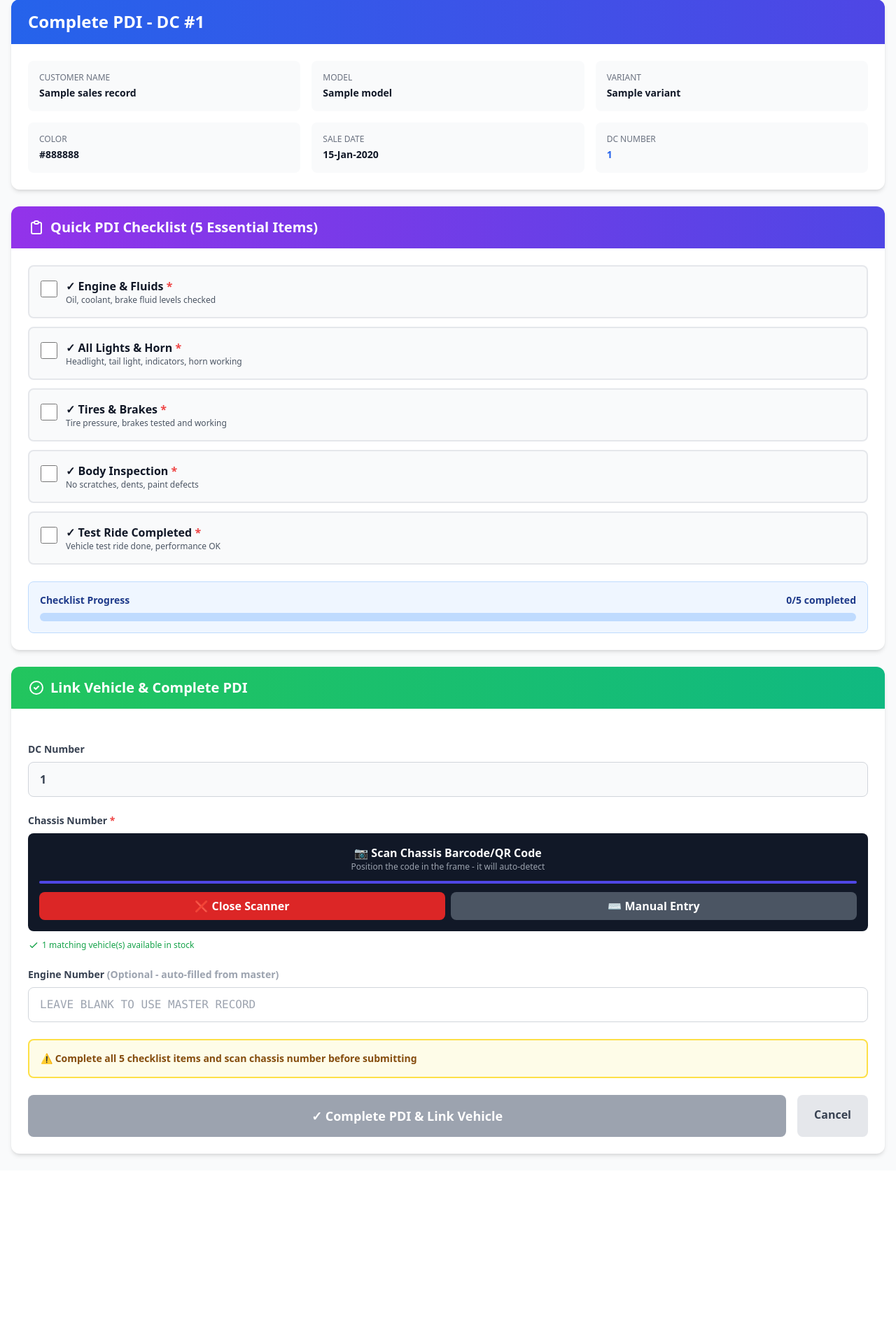
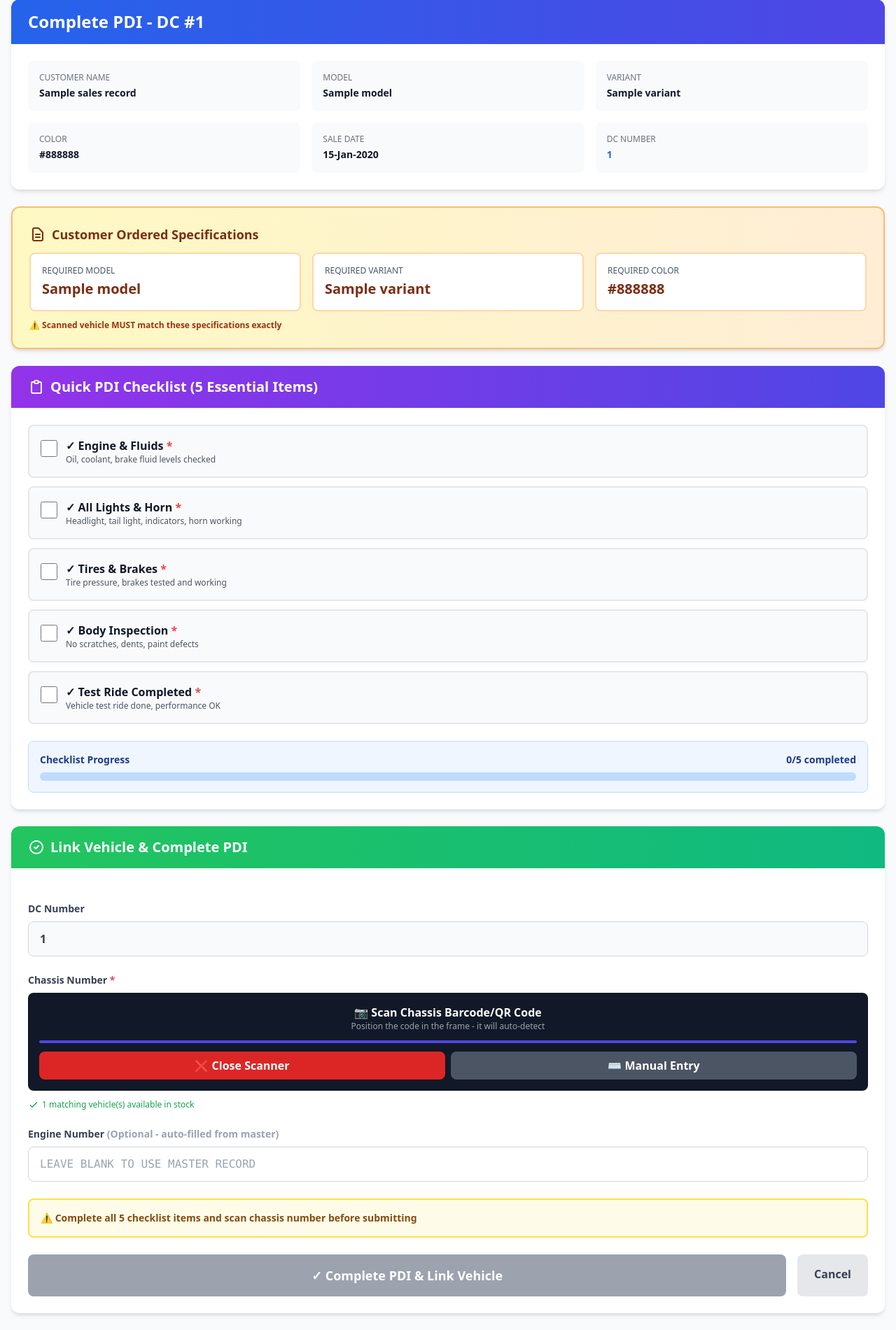
Before and after one commit to akashkatakam/pdi-control-center, a FastAPI app: template templates/mechanic_pdi_form.html in a window 1280 px wide. Shown: the part 191-2092 px from the top of the page at 70% size. Before the commit the page ends 1845 px from the top, so only its background shows below. Run offline with FastAPI, Linux system fonts and the light colour scheme; the template is opened without the code that fills it: most values are stand-ins (such as "Sample title", 1, 10 or a date in 2020); some libraries are stand-ins or nearby versions.

Commit message:
Mechanic view completely working

```diff
--- a/templates/mechanic_pdi_form.html
+++ b/templates/mechanic_pdi_form.html
@@ -16,11 +16,16 @@
     {% endif %}
 
     {% if error %}
-    <div class="bg-red-50 border border-red-200 text-red-800 px-4 py-3 rounded-lg flex items-center">
-        <svg class="w-5 h-5 mr-2" fill="none" stroke="currentColor" viewBox="0 0 24 24">
-            <path stroke-linecap="round" stroke-linejoin="round" stroke-width="2" d="M6 18L18 6M6 6l12 12"/>
-        </svg>
-        {{ error }}
+    <div class="bg-red-50 border-2 border-red-500 text-red-900 px-6 py-4 rounded-lg shadow-lg">
+        <div class="flex items-start">
+            <svg class="w-6 h-6 mr-3 flex-shrink-0 mt-1" fill="none" stroke="currentColor" viewBox="0 0 24 24">
+                <path stroke-linecap="round" stroke-linejoin="round" stroke-width="2" d="M12 9v2m0 4h.01m-6.938 4h13.856c1.54 0 2.502-1.667 1.732-3L13.732 4c-.77-1.333-2.694-1.333-3.464 0L3.34 16c-.77 1.333.192 3 1.732 3z"/>
+            </svg>
+            <div class="flex-1">
+                <h3 class="font-bold text-lg mb-2">Error</h3>
+                <pre class="text-sm whitespace-pre-wrap font-mono">{{ error }}</pre>
+            </div>
+        </div>
     </div>
     {% endif %}
 
@@ -68,6 +73,31 @@
                 </div>
             </div>
         </div>
+    </div>
+
+    <!-- Customer Order Specification - Highlighted -->
+    <div class="bg-gradient-to-r from-yellow-100 to-orange-100 border-2 border-orange-300 rounded-xl p-6 shadow-md">
+        <h3 class="text-lg font-bold text-orange-900 mb-3 flex items-center">
+            <svg class="w-6 h-6 mr-2" fill="none" stroke="currentColor" viewBox="0 0 24 24">
+                <path stroke-linecap="round" stroke-linejoin="round" stroke-width="2" d="M9 12h6m-6 4h6m2 5H7a2 2 0 01-2-2V5a2 2 0 012-2h5.586a1 1 0 01.707.293l5.414 5.414a1 1 0 01.293.707V19a2 2 0 01-2 2z"/>
+            </svg>
+            Customer Ordered Specifications
+        </h3>
+        <div class="grid grid-cols-3 gap-4">
+            <div class="bg-white rounded-lg p-4 border-2 border-orange-200">
+                <p class="text-xs text-gray-600 uppercase mb-1">Required Model</p>
+                <p class="text-xl font-bold text-orange-900">{{ sales_record.Model }}</p>
+            </div>
+            <div class="bg-white rounded-lg p-4 border-2 border-orange-200">
+                <p class="text-xs text-gray-600 uppercase mb-1">Required Variant</p>
+                <p class="text-xl font-bold text-orange-900">{{ sales_record.Variant }}</p>
+            </div>
+            <div class="bg-white rounded-lg p-4 border-2 border-orange-200">
+                <p class="text-xs text-gray-600 uppercase mb-1">Required Color</p>
+                <p class="text-xl font-bold text-orange-900">{{ sales_record.Paint_Color }}</p>
+            </div>
+        </div>
+        <p class="text-xs text-orange-800 mt-3 font-semibold">⚠️ Scanned vehicle MUST match these specifications exactly</p>
     </div>
 
     <!-- Simplified PDI Checklist -->
@@ -419,7 +449,75 @@ document.addEventListener('DOMContentLoaded', function() {
     }, 500);
 
     updateProgress();
+
+    // Check for error in URL and show modal if it's a mismatch
+    const urlParams = new URLSearchParams(window.location.search);
+    const error = urlParams.get('error');
+
+    if (error && error.includes('MISMATCH')) {
+        showMismatchModal(decodeURIComponent(error));
+    }
 });
+
+// Show mismatch error in modal
+function showMismatchModal(errorMessage) {
+    // Create modal
+    const modal = document.createElement('div');
+    modal.className = 'fixed inset-0 bg-black bg-opacity-50 flex items-center justify-center z-50 p-4';
+    modal.innerHTML = `
+        <div class="bg-white rounded-xl shadow-2xl max-w-2xl w-full animate-bounce-in">
+            <div class="bg-red-600 text-white px-6 py-4 rounded-t-xl">
+                <h2 class="text-2xl font-bold flex items-center">
+                    <svg class="w-8 h-8 mr-3" fill="none" stroke="currentColor" viewBox="0 0 24 24">
+                        <path stroke-linecap="round" stroke-linejoin="round" stroke-width="2" d="M12 9v2m0 4h.01m-6.938 4h13.856c1.54 0 2.502-1.667 1.732-3L13.732 4c-.77-1.333-2.694-1.333-3.464 0L3.34 16c-.77 1.333.192 3 1.732 3z"/>
+                    </svg>
+                    Vehicle Specification Mismatch!
+                </h2>
+            </div>
+            <div class="p-6">
+                <div class="bg-red-50 border-l-4 border-red-500 p-4 mb-4">
+                    <pre class="text-sm whitespace-pre-wrap font-mono text-red-900">${errorMessage}</pre>
+                </div>
+                <div class="bg-yellow-50 border-l-4 border-yellow-500 p-4">
+                    <p class="text-sm text-yellow-800 font-semibold">
+                        ⚠️ Action Required:
+                    </p>
+                    <ul class="list-disc list-inside text-sm text-yellow-700 mt-2 space-y-1">
+                        <li>Verify the chassis number you scanned</li>
+                        <li>Find the correct vehicle matching customer specifications</li>
+                        <li>Contact supervisor if no matching vehicle is available</li>
+                        <li>Do NOT proceed with mismatched vehicle</li>
+                    </ul>
+                </div>
+            </div>
+            <div class="px-6 pb-6 flex gap-3">
+                <button onclick="this.closest('.fixed').remove(); window.location.href = window.location.pathname;" class="flex-1 px-6 py-3 bg-blue-600 text-white rounded-lg hover:bg-blue-700 font-semibold">
+                    Try Again
+                </button>
+                <a href="/mechanic/dashboard" class="flex-1 px-6 py-3 bg-gray-600 text-white rounded-lg hover:bg-gray-700 font-semibold text-center">
+                    Back to Dashboard
+                </a>
+            </div>
+        </div>
+    `;
+
+    document.body.appendChild(modal);
+
+    // Add bounce animation
+    const style = document.createElement('style');
+    style.textContent = `
+        @keyframes bounce-in {
+            0% { transform: scale(0.3); opacity: 0; }
+            50% { transform: scale(1.05); }
+            70% { transform: scale(0.9); }
+            100% { transform: scale(1); opacity: 1; }
+        }
+        .animate-bounce-in {
+            animation: bounce-in 0.5s cubic-bezier(0.68, -0.55, 0.265, 1.55);
+        }
+    `;
+    document.head.appendChild(style);
+}
 </script>
 
 {% endblock %}
```
Also changed, not shown: services/sales_service.py (+28 -5 lines).
